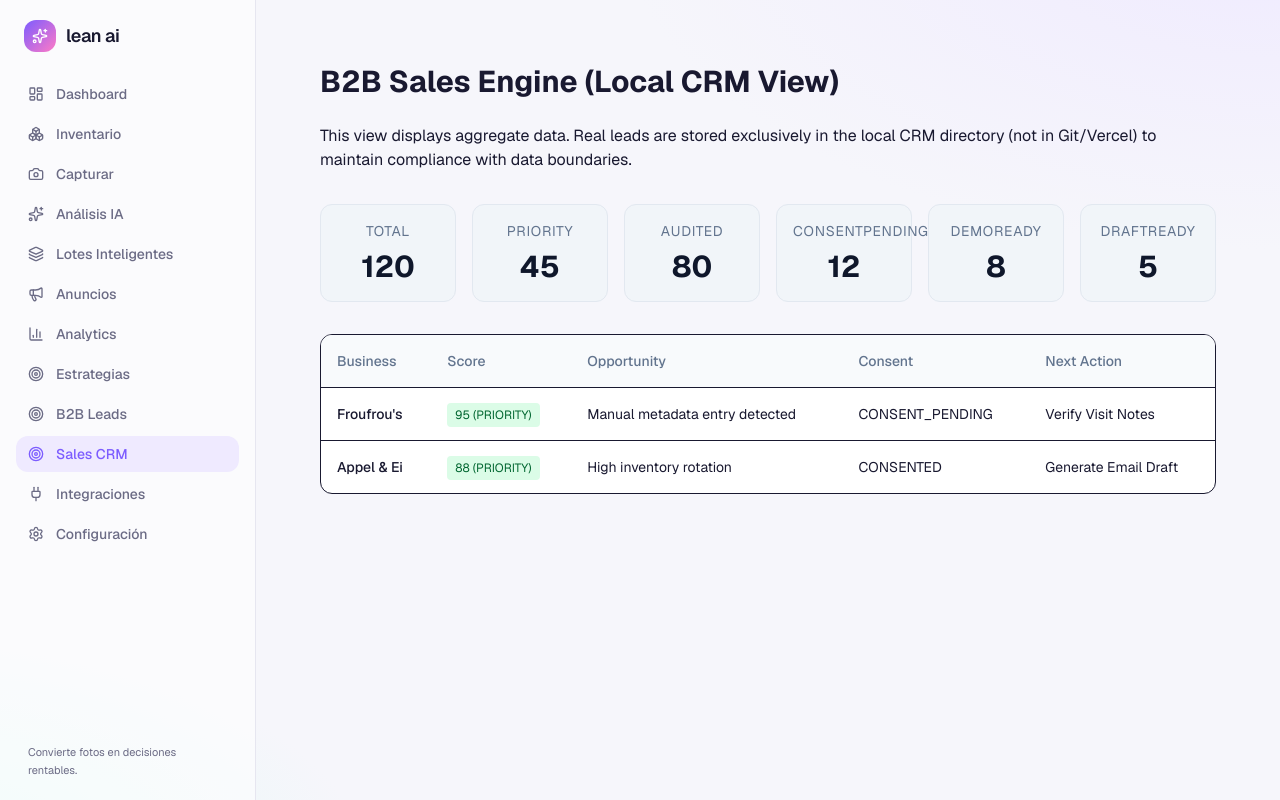
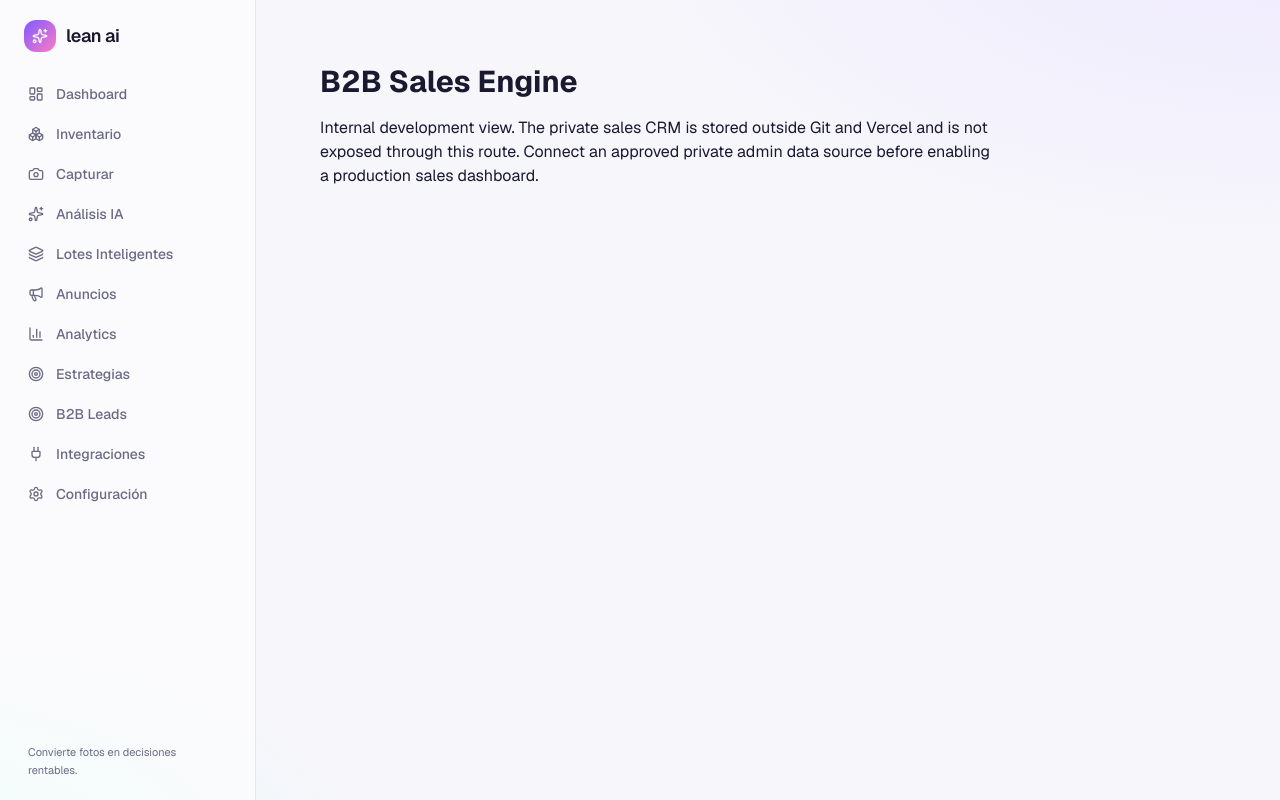
Before and after one commit to abrahamhl/gemini-clothing-triage, a Next.js app: page /admin/sales in a window 1280 px wide. Built offline with nearby package versions, Linux system fonts and the light colour scheme.

Commit message:
fix: keep mock sales CRM private
* fix: keep private sales CRM out of public navigation

* fix: disable mock sales CRM in production

```diff
--- a/src/app/(app)/admin/sales/page.tsx
+++ b/src/app/(app)/admin/sales/page.tsx
@@ -1,57 +1,16 @@
+import { notFound } from "next/navigation";
+
 export default function SalesAdminDashboard() {
-  // Mock data for the view
-  const summary = {
-    total: 120,
-    priority: 45,
-    audited: 80,
-    consentPending: 12,
-    demoReady: 8,
-    draftReady: 5
-  };
+  if (process.env.NODE_ENV === "production") {
+    notFound();
+  }
 
   return (
     <div className="p-8">
-      <h1 className="text-3xl font-bold mb-6">B2B Sales Engine (Local CRM View)</h1>
-      <p className="text-muted-foreground mb-8">This view displays aggregate data. Real leads are stored exclusively in the local CRM directory (not in Git/Vercel) to maintain compliance with data boundaries.</p>
-
-      <div className="grid grid-cols-2 md:grid-cols-3 lg:grid-cols-6 gap-4 mb-8">
-        {Object.entries(summary).map(([key, value]) => (
-          <div key={key} className="bg-slate-100 p-4 rounded-xl border border-slate-200 text-center">
-            <p className="text-sm text-slate-500 uppercase tracking-wider">{key}</p>
-            <p className="text-3xl font-bold text-slate-900 mt-2">{value}</p>
-          </div>
-        ))}
-      </div>
-
-      <div className="bg-white border rounded-xl overflow-hidden">
-        <table className="w-full text-left text-sm">
-          <thead className="bg-slate-50 border-b">
-            <tr>
-              <th className="p-4 font-medium text-slate-500">Business</th>
-              <th className="p-4 font-medium text-slate-500">Score</th>
-              <th className="p-4 font-medium text-slate-500">Opportunity</th>
-              <th className="p-4 font-medium text-slate-500">Consent</th>
-              <th className="p-4 font-medium text-slate-500">Next Action</th>
-            </tr>
-          </thead>
-          <tbody className="divide-y">
-            <tr>
-              <td className="p-4 font-medium">Froufrou&apos;s</td>
-              <td className="p-4"><span className="bg-green-100 text-green-800 px-2 py-1 rounded text-xs">95 (PRIORITY)</span></td>
-              <td className="p-4">Manual metadata entry detected</td>
-              <td className="p-4">CONSENT_PENDING</td>
-              <td className="p-4">Verify Visit Notes</td>
-            </tr>
-            <tr>
-              <td className="p-4 font-medium">Appel & Ei</td>
-              <td className="p-4"><span className="bg-green-100 text-green-800 px-2 py-1 rounded text-xs">88 (PRIORITY)</span></td>
-              <td className="p-4">High inventory rotation</td>
-              <td className="p-4">CONSENTED</td>
-              <td className="p-4">Generate Email Draft</td>
-            </tr>
-          </tbody>
-        </table>
-      </div>
+      <h1 className="text-3xl font-bold mb-4">B2B Sales Engine</h1>
+      <p className="text-muted-foreground max-w-2xl">
+        Internal development view. The private sales CRM is stored outside Git and Vercel and is not exposed through this route. Connect an approved private admin data source before enabling a production sales dashboard.
+      </p>
     </div>
   );
 }
--- a/src/components/Sidebar.tsx
+++ b/src/components/Sidebar.tsx
@@ -26,7 +26,6 @@ const NAV = [
   { href: "/analytics", label: "Analytics", icon: BarChart3 },
   { href: "/estrategias", label: "Estrategias", icon: Target },
   { href: "/distribuidores", label: "B2B Leads", icon: Target },
-  { href: "/admin/sales", label: "Sales CRM", icon: Target },
   { href: "/integraciones", label: "Integraciones", icon: Plug },
   { href: "/configuracion", label: "Configuración", icon: Settings },
 ] as const;
@@ -45,8 +44,7 @@ export function Sidebar() {
 
       <nav className="scroll-area flex-1 space-y-1 overflow-y-auto">
         {NAV.map(({ href, label, icon: Icon }) => {
-          const active =
-            href === "/" ? pathname === "/" : pathname.startsWith(href);
+          const active = href === "/" ? pathname === "/" : pathname.startsWith(href);
           return (
             <Link
               key={href}
```
